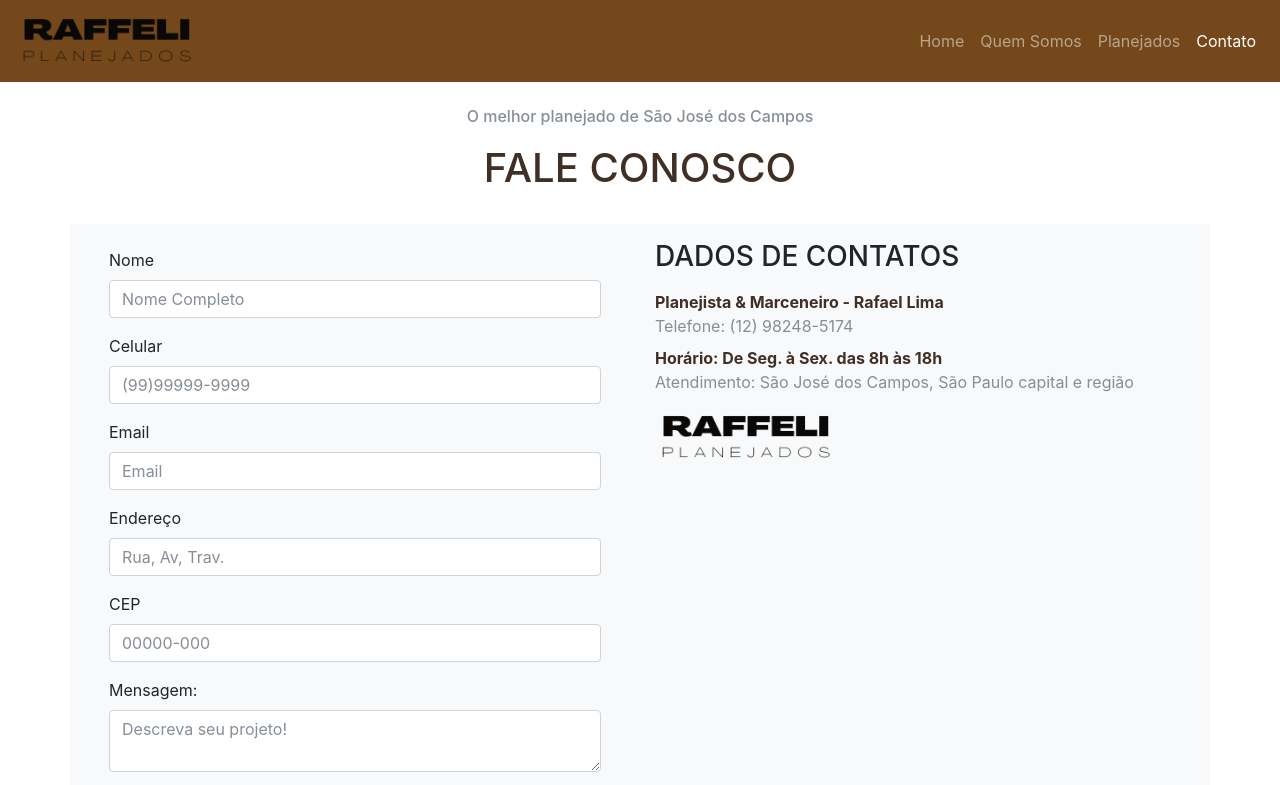
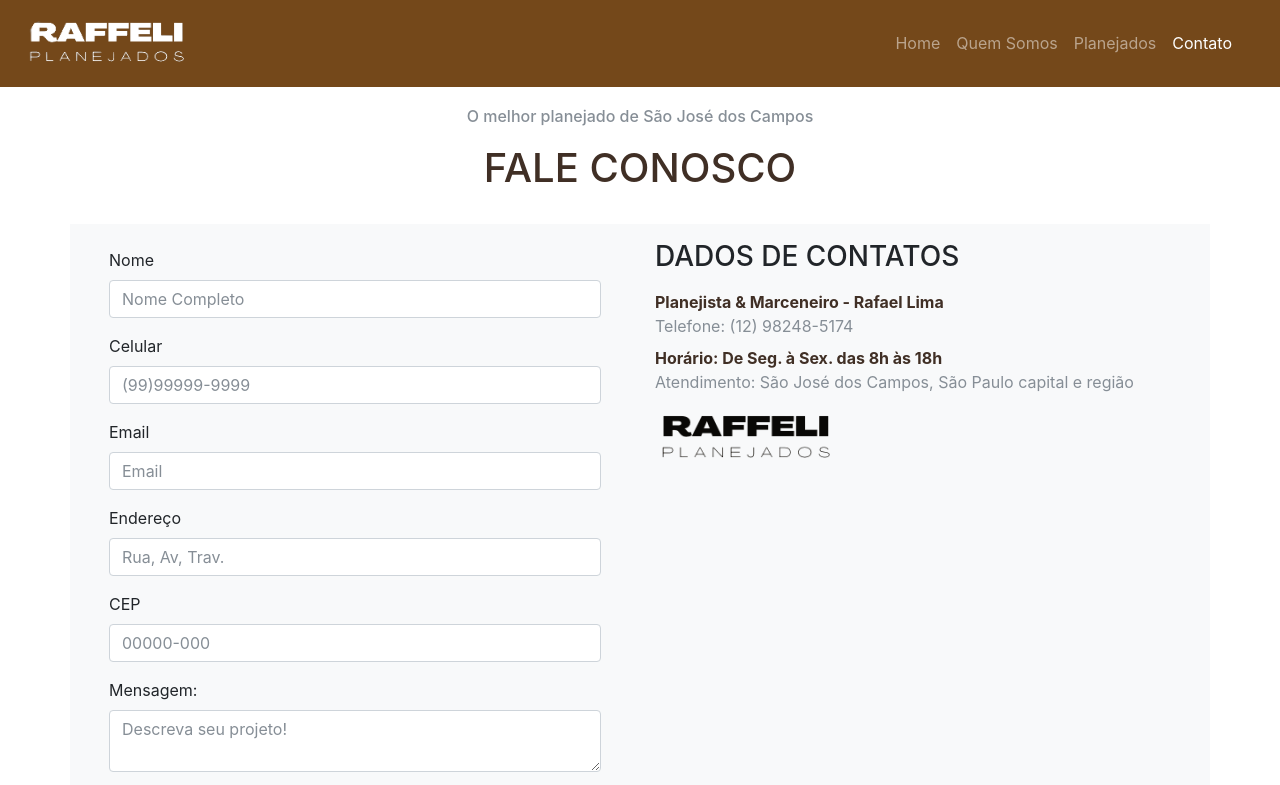
Before and after one commit to santosvini/RaffeliPlanejados, a website: page contato.html in a window 1280 px wide. Shown: the top 785 px of the page. Drawn offline with Linux system fonts and the light colour scheme.

Commit message:
♻️ 📝 fix: add readme e alteracao da logo para uma cor branca

```diff
--- a/contato.html
+++ b/contato.html
@@ -11,7 +11,7 @@
 
   <nav class="navbar navbar-expand-md navbar-dark bg-brown fixed-top">
     <a class="navbar-brand" href="index.html" id="navbarSpy">
-      <img src="img/RAFFELI-removebg-preview.png" alt="Logo RaffeliPlanejados" class="img-fluid rounded d-block"
+      <img src="img/Logo_Raffeli.png" alt="Logo RaffeliPlanejados" class="img-fluid rounded d-block"
         width="180">
     </a>
 
@@ -20,7 +20,7 @@
       <span class="navbar-toggler-icon"></span>
     </button>
 
-    <div class="collapse navbar-collapse" id="navbarSite">
+    <div class="collapse navbar-collapse mr-4" id="navbarSite">
       <ul class="navbar-nav ml-auto">
         <li class="nav-item">
           <a href="index.html" class="nav-link">Home</a>
```
Also changed, not shown: index.html (+2 -2 lines), planejados.html (+2 -2 lines), README.md (added), img/2-removebg-preview.png (added), img/2.png (added), img/3.png (added), img/4-removebg-preview.png (added), img/Guarda Roupa (5).png (deleted), img/Logo_Raffeli.png (added), img/RAFFELI.png (deleted), img/Site Raffeli.png (added), img/raffeli_branco.png (added), img/raffeli_logo-preview.png (deleted), img/raffeli_logo.png (deleted).
